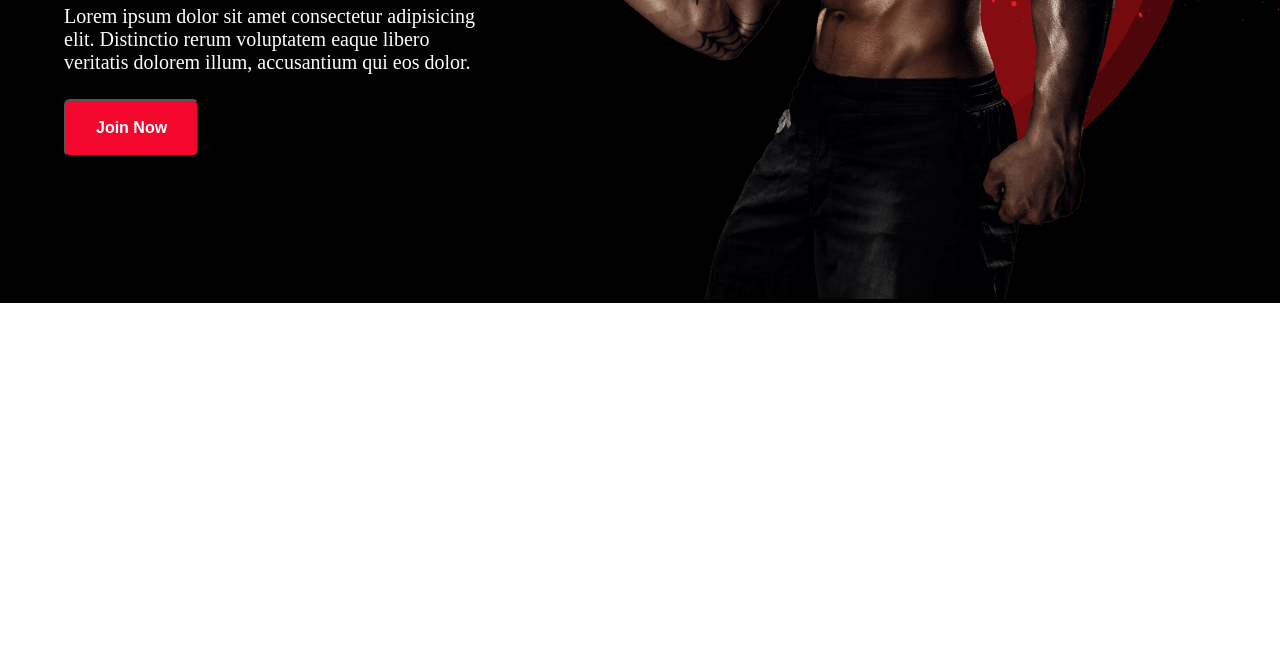
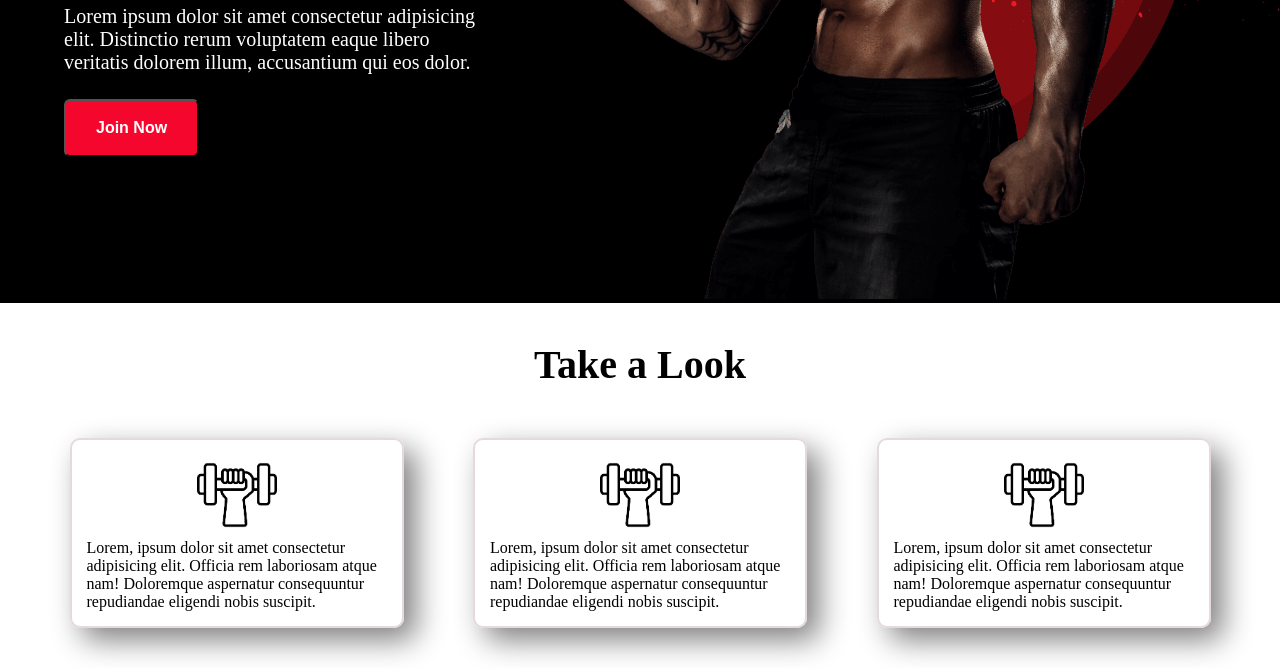
Before and after one commit to yuvrajdip/fitness-freak-peoples, a plain HTML site: page index.html in a window 1280 px wide. Shown: the part 533-1201 px from the top of the page. Before the commit the page ends 836 px from the top, so only its background shows below. Drawn offline with Linux system fonts and the light colour scheme.

Commit message:
take a look section added

```diff
--- a/index.css
+++ b/index.css
@@ -78,3 +78,46 @@
   font-weight: bolder;
   border-radius: 6px;
 }
+
+.second-section-header{
+  margin: 0px;
+  padding: 0px;
+  font-size: 40px;
+  font-weight: bold;
+  text-align: center;
+  margin-top: 38px;
+  margin-bottom: 35px;
+}
+
+.card-container{
+  display: flex;
+  justify-content: space-evenly;
+  align-items: center;
+}
+
+.card{
+  margin-top: 15px;
+  margin-bottom: 40px;
+  width:300px;
+  height: fit-content;
+  padding: 15px;
+  border: 2px solid rgb(230, 217, 217);
+  text-align: center;
+  border-radius: 10px;
+  box-shadow: 12px 12px 30px grey;
+}
+
+.card:hover{
+  margin-top: -30px;
+  transition: 0.4s;
+}
+
+.card>p{
+  font-weight:400;
+  text-align: left;
+}
+
+.card>img{
+  width:80px;
+  height: 80px;
+}
--- a/index.html
+++ b/index.html
@@ -48,6 +48,29 @@
         </div>
       </div>
     </div>
+
+    <section class="second-section">
+      <h1 class="second-section-header">Take a Look</h1>
+
+      <div class="card-container">
+        <div class="card">
+          <img src="./images/package/icon1.png" alt="" srcset="">
+          <p>Lorem, ipsum dolor sit amet consectetur adipisicing elit. Officia rem laboriosam atque nam! Doloremque aspernatur consequuntur repudiandae eligendi nobis suscipit.</p>
+        </div>
+
+        <div class="card">
+          <img src="./images/package/icon1.png" alt="" srcset="">
+          <p>Lorem, ipsum dolor sit amet consectetur adipisicing elit. Officia rem laboriosam atque nam! Doloremque aspernatur consequuntur repudiandae eligendi nobis suscipit.</p>
+        </div>
+
+        <div class="card">
+          <img src="./images/package/icon1.png" alt="" srcset="">
+          <p>Lorem, ipsum dolor sit amet consectetur adipisicing elit. Officia rem laboriosam atque nam! Doloremque aspernatur consequuntur repudiandae eligendi nobis suscipit.</p>
+        </div>
+      </div>
+    </section>
   </main>
+
+
 </body>
 </html>
```
